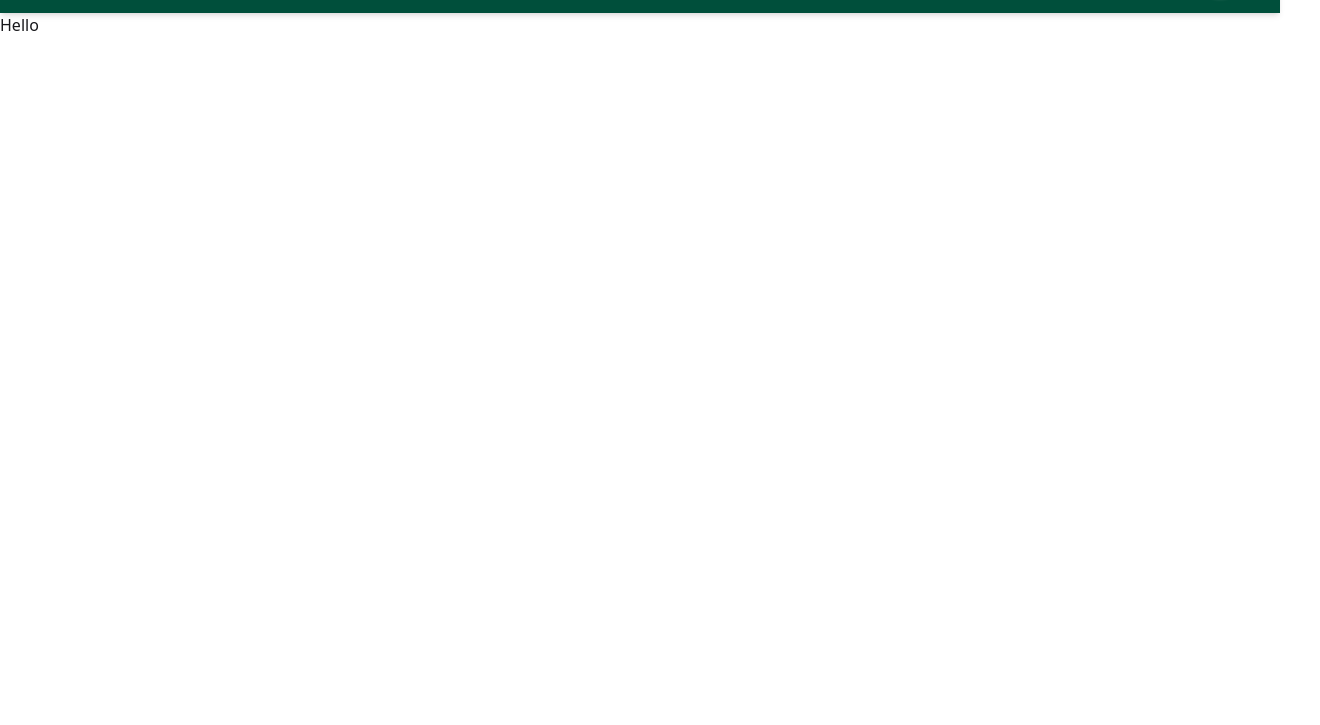
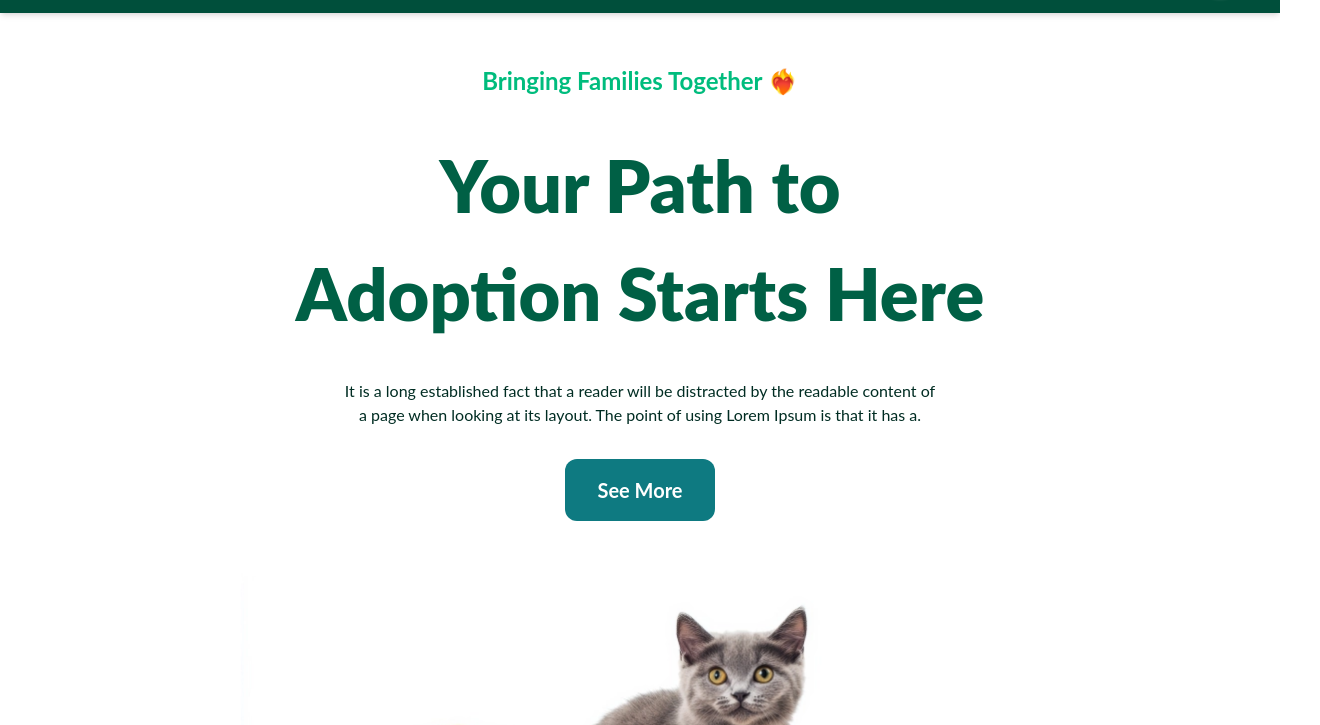
Before and after one commit to ashikdas0002/pet-adoption-center, a plain HTML site: page index.html in a window 1280 px wide. Shown: the part 75-800 px from the top of the page, 1320 px wide, since content can reach past the window. Drawn offline with nearby package versions, Linux system fonts and the light colour scheme.

Commit message:
haeader section implement

```diff
--- a/index.html
+++ b/index.html
@@ -56,8 +56,38 @@
             </div>
         </nav>
         <!-- Header content Section  -->
-        <div class="md:w-[1320px]">
-            <p>Hello</p>
+        <div class="mt-[50px] flex flex-col items-center justify-center gap-8">
+            <p class="text-emerald-500 text-center  font-[Lato] text-[24px] font-bold">Bringing Families Together ❤️‍🔥
+            </p>
+            <h1
+                class="md:w-[700px] text-emerald-800 font-[Lato] font-black text-[32px] md:text-[72px] text-center mx-auto">
+                Your
+                Path
+                to
+                Adoption Starts
+                Here</h1>
+            <p class="text-emerald-950 font-[Lato] w-[300px] md:w-[600px] font-normal text-[16px] text-center mx-auto">
+                It is a
+                long
+                established fact
+                that a reader
+                will be
+                distracted by
+                the readable
+                content of a page when
+                looking at its
+                layout. The point of using Lorem Ipsum is that it has a.</p>
+
+            <div class="text-center">
+                <button
+                    class="bg-[#0E7A81] text-[#FFF] font-[Lato] text-[20px] rounded-[12px] py-4 px-8 font-bold text-cente">See
+                    More</button>
+            </div>
+            <!-- Header Bannenr  -->
+            <div class="mt-4">
+                <img class="w-[300px] md:w-[800px] mx-auto" src="images/pet.webp" alt="">
+            </div>
+
         </div>
 
     </header>
```
